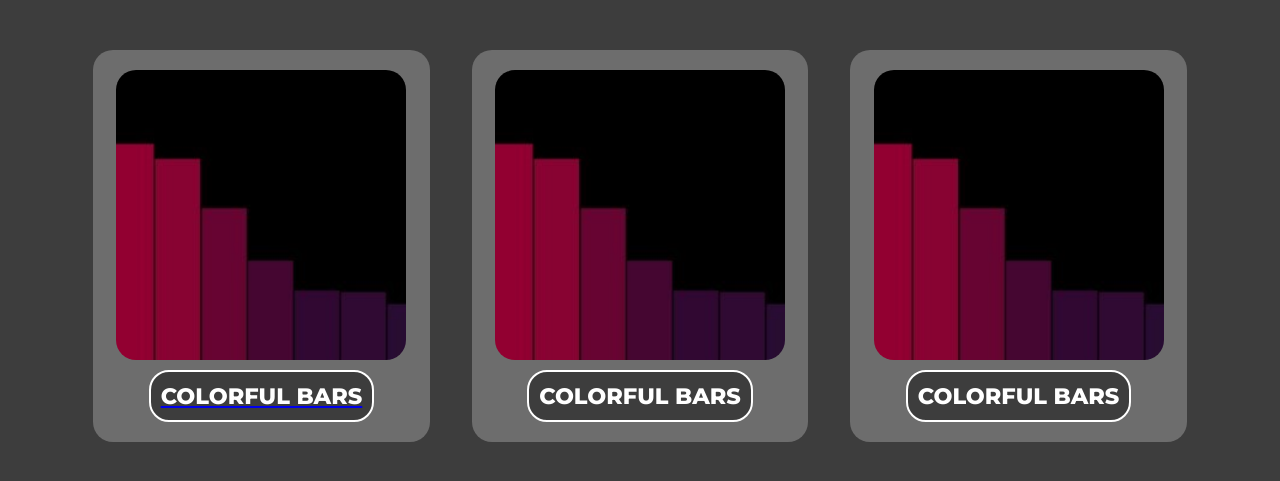
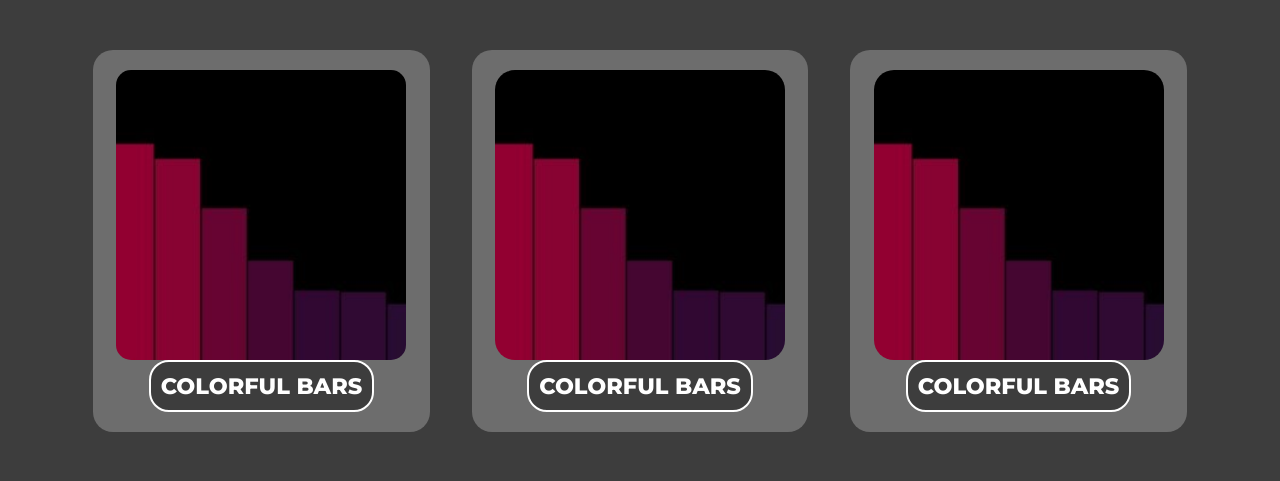
Before and after one commit to majmohar4/lin-cadez.github.io, a website: page music.html in a window 1280 px wide. Shown: the part 107-588 px from the top of the page. Drawn offline with Linux system fonts and the light colour scheme.

Commit message:
ERROR FIX

```diff
--- a/music.html
+++ b/music.html
@@ -82,25 +82,25 @@
   <table style="height: 90%; width: 90%;">
     <tr>
       <td class="spacing">
-        <a href="bars.html"><div class="element-window">
-        <img src="bars.jpg" alt="bars" style="width: 94%; border-radius: 20px;">
-        <div style="padding: 5px;"></div>
+        <a style="text-decoration: none;" href="bars.html"><div class="element-window">
+        <img src="bars.jpg" alt="bars" style="width: 94%; border-radius: 15px;">
+
         <button class="type-button">COLORFUL BARS</button>
         </div></a>
       </td>
 
       <td class="spacing">
-        <div class="element-window">
-          <img src="bars.jpg" alt="bars" style="width: 94%; border-radius: 20px;">
-          <div style="padding: 5px;"></div>
-          <button class="type-button">COLORFUL BARS</button>
-        </div>
+        <a style="text-decoration: none;" href="rainbow.html"><div class="element-window">
+        <img src="bars.jpg" alt="bars" style="width: 94%; border-radius: 20px;">
+
+        <button class="type-button">COLORFUL BARS</button>
+        </div></a>
       </td>
 
       <td class="spacing">
       <div class="element-window">
         <img src="bars.jpg" alt="bars" style="width: 94%; border-radius: 20px;">
-        <div style="padding: 5px;"></div>
+
         <button class="type-button">COLORFUL BARS</button>
         </div>
       </td>
```
Also changed, not shown: bars.html (+1 -1 lines), index.html (+0 -8 lines).
